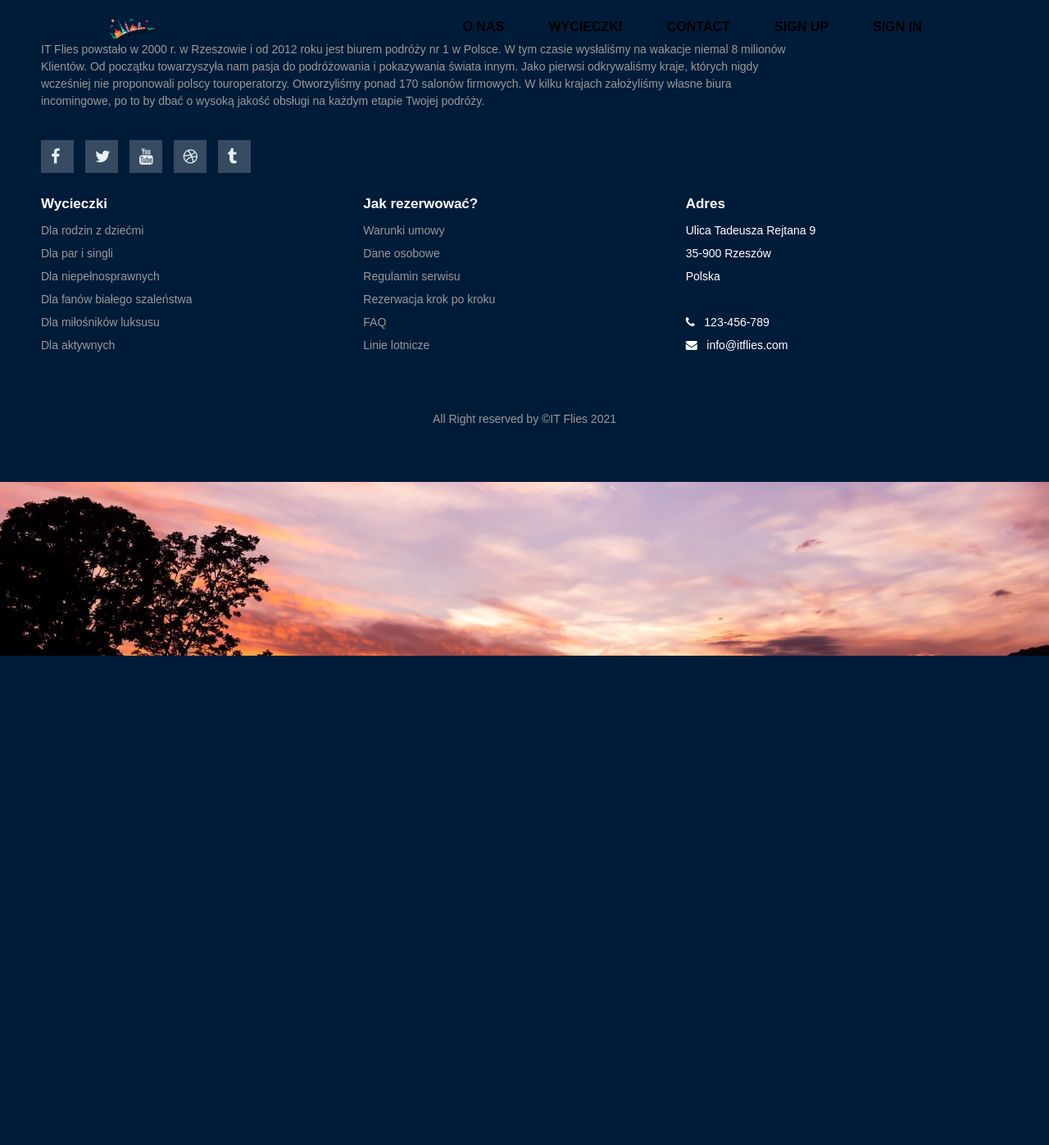
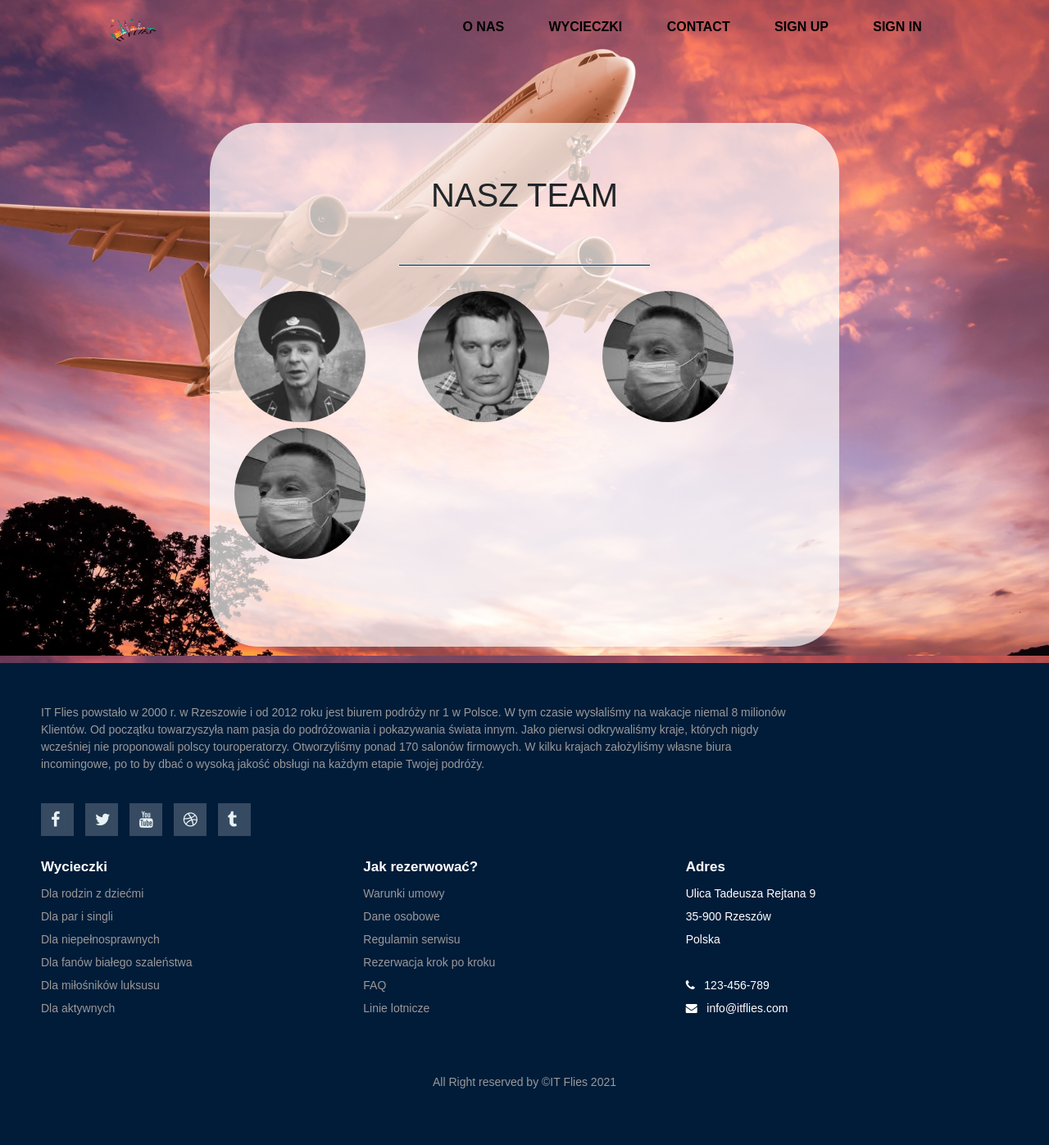
Before and after one commit to Kamilgolda/TripRecommendations, a Django app: page /about/ in a window 1280 px wide. Shown: the whole page at 82% size. Before the commit the page ends 800 px from the top, so only its background shows below. Run offline with Django 3.2, Linux system fonts and the light colour scheme; some libraries are stand-ins or nearby versions.

Commit message:
#23 Przygotowanie podstron
-O nas(zdjecie + Ipsum)
-Wycieczki( z template do wycieczek -szczegółów)
-kontakt(przygotowanie pod formularz)

```diff
--- /dev/null
+++ b/biuropodrozy/static/css/about.css
@@ -0,0 +1,78 @@
+*{
+    font-family: sans-serif;
+}
+html,body{
+    scroll-behavior: smooth;
+}
+.team{
+    display: flex;
+    justify-content: center;
+    align-items: center;
+    flex-wrap: wrap;
+    padding-bottom: 60px;
+    margin-left: auto;
+    margin-right: auto;
+    width: 60%;
+    background-color: rgba(255, 255, 255,0.7);
+    border-radius: 60px;
+    position: relative;
+    top: 150px;
+    margin-bottom: 170px;
+    flex-flow: column;
+    padding-top: 5%;
+}
+.team h1{
+    text-transform: uppercase;
+    margin-bottom: 60px;
+    font-size: 40px;
+}
+.border{
+    display: block;
+    margin: auto;
+    width: 40%;
+    height: 3px;
+    background: #011c39;
+    margin-bottom: 30px;
+}
+.ps{
+    margin-bottom: 40px;
+}
+.ps a{
+    display: inline-block;
+    margin: 0 30px;
+    width: 160px;
+    height: 160px;
+    overflow: hidden;
+    border-radius: 50%;
+
+}
+.ps a img{
+    width: 100%;
+    filter: grayscale(100%);
+    transition: 0.4 all;
+
+}
+.ps a:hover > img{
+    filter: none;
+}
+
+.section{
+    width: 600px;
+    margin: auto;
+    font-size: 20px;
+    text-align: justify;
+    height: 0;
+    overflow: hidden;
+
+}
+.section:target{
+    height: auto;
+}
+.name{
+    display: block;
+    margin-bottom: 30px;
+    text-align: center;
+    text-transform: uppercase;
+    font-size: 22px;
+    font-weight:700 ;
+}
--- a/biuropodrozy/templates/base.html
+++ b/biuropodrozy/templates/base.html
@@ -63,11 +63,11 @@
                 <a href="{% url 'about' %}">O nas</a>
             </li>
             <li class="nav-link">
-                <a href="#">Wycieczki</a>
+                <a href="{% url 'trips' %}">Wycieczki</a>
             </li>
 
             <li class="nav-link">
-                <a href="#">Contact</a>
+               <a href="{% url 'contact' %}">Contact</a>
             </li>
 
               {% if request.user.is_authenticated %}
--- a/biuropodrozy/templates/pages/about.html
+++ b/biuropodrozy/templates/pages/about.html
@@ -1 +1,50 @@
 {% extends "base.html" %}
+{% load static i18n %}
+
+
+{% block css %}
+  <link rel="stylesheet" href="{% static 'css/about.css'%}">
+{% endblock %}
+
+ {% block content %}
+<div class="team">
+    <h1>Nasz Team</h1>
+    <span class="border"></span>
+    <div class="ps">
+        <a href="#p1"><img src="{% static 'images/Authors/major.jpg'%}"></a>
+        <a href="#p2"><img src="{% static 'images/Authors/prezydent.png'%}"></a>
+        <a href="#p3"><img src="{% static 'images/Authors/mexicano.jpg'%}"></a>
+        <a href="#p4"><img src="{% static 'images/Authors/mexicano.jpg'%}"></a>
+    </div>
+    <div class="section" id="p1">
+
+        <span class="name"> Michał Dzindzio</span>
+        <span class="border"></span>
+        <p>
+            It is a long established fact that a reader will be distracted by the readable content of a page when looking at its layout. The point of using Lorem Ipsum is that it has a more-or-less normal distribution of letters, as opposed to using 'Content here, content here', making it look like readable English. Many desktop publishing packages.
+        </p>
+    </div>
+    <div class="section" id="p2">
+        <span class="name"> Kamil Gołda</span>
+        <span class="border"></span>
+        <p>
+            Contrary to popular belief, Lorem Ipsum is not simply random text. It has roots in a piece of classical Latin literature from 45 BC, making it over 2000 years old. Richard McClintock, a Latin professor at Hampden-Sydney College in Virginia, looked up one of the more obscure Latin words, consectetur, from a Lorem Ipsum passage, and going.
+        </p>
+    </div>
+    <div class="section" id="p3">
+        <span class="name"> Adrian Boratyn</span>
+        <span class="border"></span>
+        <p>
+            There are many variations of passages of Lorem Ipsum available, but the majority have suffered alteration in some form, by injected humour, or randomised words which don't look even slightly believable. If you are going to use a passage of Lorem Ipsum, you need to be sure there isn't anything embarrassing hidden in the middle of text.
+        </p>
+    </div>
+    <div class="section" id="p4">
+
+        <span class="name"> Kyryl Khmielovskyi</span>
+        <span class="border"></span>
+        <p>
+           Latin words, combined with a handful of model sentence structures, to generate Lorem Ipsum which looks reasonable.The generated Lorem Ipsum is therefore always free from repetition, injected humour, or non-characteristic words etc.
+        </p>
+      </div>
+</div>
+{% endblock content %}
--- a/config/urls.py
+++ b/config/urls.py
@@ -12,6 +12,8 @@ urlpatterns = [
     path(
         "about/", TemplateView.as_view(template_name="pages/about.html"), name="about"
     ),
+    path('oferty/', TemplateView.as_view(template_name="pages/trips.html"), name='trips'),
+    path('kontakt/', TemplateView.as_view(template_name="pages/contact.html"), name='contact'),
     # Django Admin, use {% url 'admin:index' %}
     path(settings.ADMIN_URL, admin.site.urls),
     # User management
```
Also changed, not shown: biuropodrozy/static/css/contact.css (added, +49 -0 lines), biuropodrozy/static/css/trips.css (added, +119 -0 lines), biuropodrozy/templates/pages/contact.html (added, +30 -0 lines), biuropodrozy/templates/pages/trips.html (added, +60 -0 lines), biuropodrozy/static/images/Authors/major.jpg (added), biuropodrozy/static/images/Authors/mexicano.jpg (added), biuropodrozy/static/images/Authors/prezydent.png (added).
